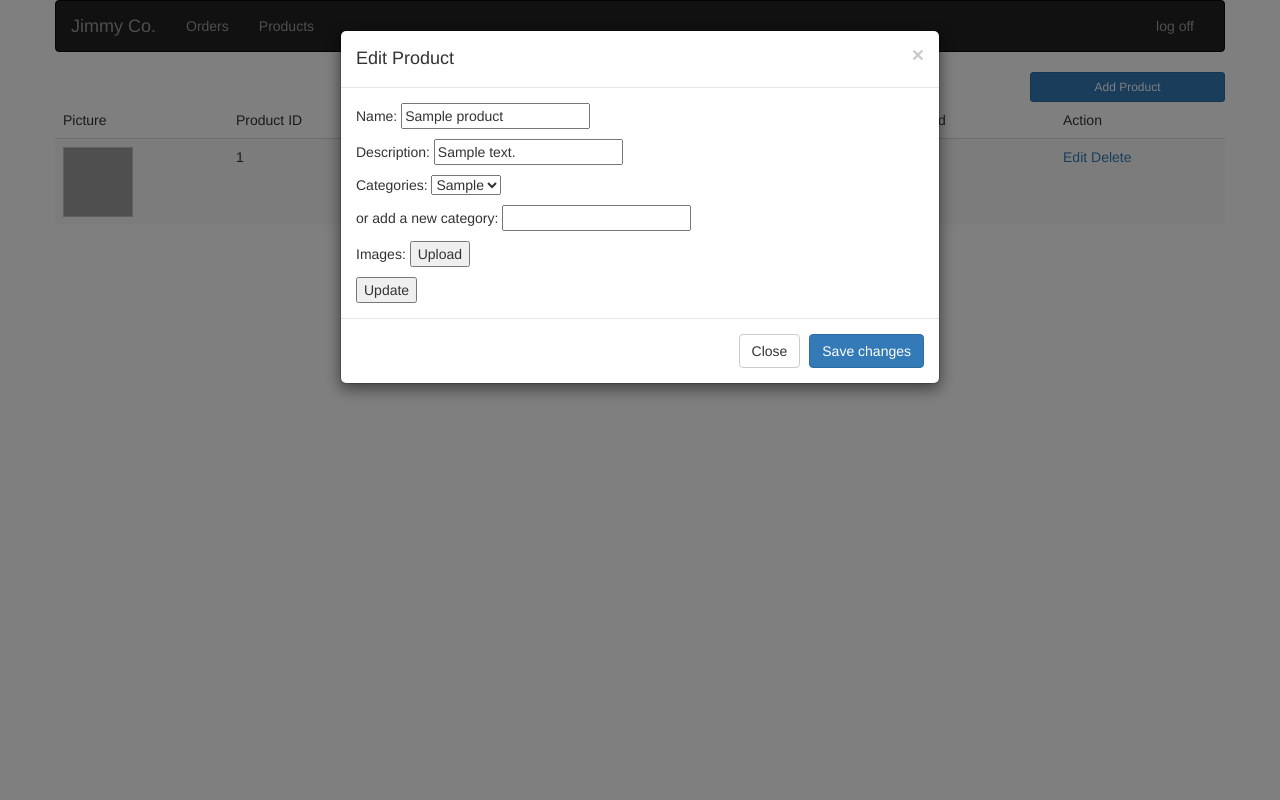
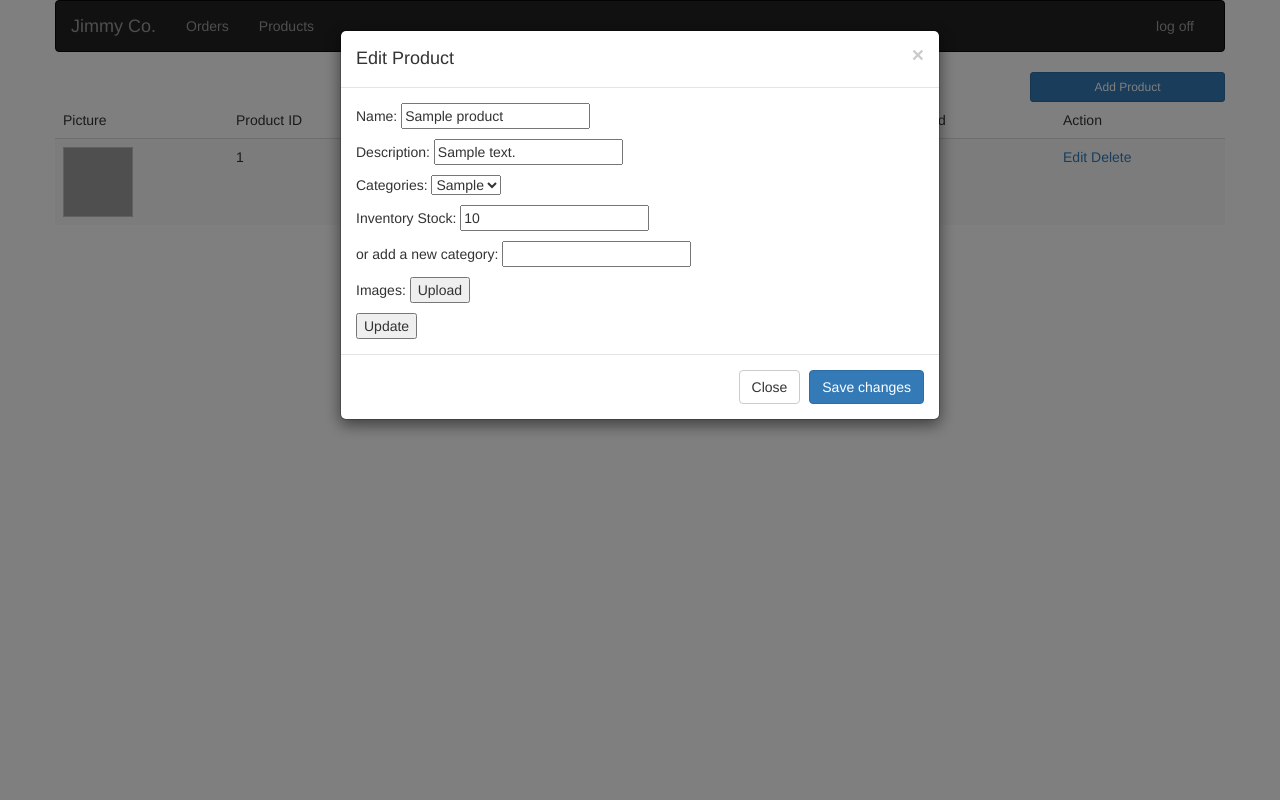
Before and after one commit to m272cels/cd_ecommerce, a CodeIgniter app: page /delete_product/1 in a window 1280 px wide, after a click on "Edit". Run offline with CodeIgniter, Linux system fonts and the light colour scheme; tables that the repository leaves empty or names only in its code hold one stand-in row (values such as "Sample post"); some libraries are stand-ins or nearby versions; grey boxes are pictures that could not be loaded.

Commit message:
working on edit products

```diff
--- a/ci_clean_version-master/application/config/database.php
+++ b/ci_clean_version-master/application/config/database.php
@@ -14,7 +14,7 @@ else
 {
 	$db['default']['hostname'] = 'localhost';
 	$db['default']['username'] = 'root';
-	$db['default']['password'] = '';
+	$db['default']['password'] = 'root';
 	$db['default']['database'] = 'dojo_ecommerce';
 }
 
--- a/ci_clean_version-master/application/config/routes.php
+++ b/ci_clean_version-master/application/config/routes.php
@@ -19,7 +19,7 @@ $route['updatecart'] = "carts/update";
 $route['admin'] = "products/show_admin_products";
 
 $route['dashboard'] = "orders/dashboard_orders";
-$route['edit_product/(:any)'] = "products/edit_product/$1";
+$route['edit_product/(:any)'] = "products/update_product/$1";
 $route['delete_product/(:any)'] = "products/delete_product/$1";
 
 //$route['updateorder/(:any)/(:any)'] = "orders/updatestatus/$1/$2";
--- a/ci_clean_version-master/application/controllers/products.php
+++ b/ci_clean_version-master/application/controllers/products.php
@@ -72,9 +72,11 @@ public function mainpage_products_json_popularity()
     $this->show_admin_products();
   }
 
-  public function edit_product($p_id)
+  public function update_product($p_id)
   {
-
+    $updated_product_info = $this->input->post();
+    var_dump(($updated_product_info));
+    $this->Product->update_product($updated_product_info);
   }
 
   public function add_review($p_id)
--- a/ci_clean_version-master/application/models/product.php
+++ b/ci_clean_version-master/application/models/product.php
@@ -66,9 +66,9 @@ class Product extends CI_Model {
         $values = array();
         return $this->db->query($query, $values);
     }
-
+    //MUST ADD MAIN PHOTO ID
     public function update_product($product) {
-        return $this->db->query("UPDATE products SET name = ?, description = ?, count_in_stock = ?, main_photo_id = ?, category_id = ?, updated_at = NOW()
+        return $this->db->query("UPDATE products SET name = ?, description = ?, count_in_stock = ?, category_id = ?, updated_at = NOW()
             WHERE id = ?",array());
     }
 
--- a/ci_clean_version-master/application/views/partials/admin_products.php
+++ b/ci_clean_version-master/application/views/partials/admin_products.php
@@ -15,7 +15,7 @@
             <td class="product"><?=$product['id']?></td>
             <td class="product_name" class="product"><?=$product['name']?></td>
             <input class="product_description" type="hidden" name="description" value="<?=$product['description']?>">
-            <td class="product"><?=$product['count_in_stock']?></td>
+            <td class="product_count"><?=$product['count_in_stock']?></td>
             <td class="product"><?=$product['sold']?></td>
             <td class="product">
                     <a class="edit" value="<?=$product['id']?>" href="#" data-toggle="modal" data-target="#editModal">Edit</a>
--- a/ci_clean_version-master/application/views/products/products.php
+++ b/ci_clean_version-master/application/views/products/products.php
@@ -34,11 +34,15 @@
         });
         $(document).on("click", ".edit", function() {
             var p_id = $(this).attr("value");
+            console.log(p_id);
             $("#p_id").val(p_id);
+            $("#edit").attr("action", "edit_product/"+p_id);
             var name = $(this).parent().siblings('.product_name').text();
             $("#input_name").val(name);
             var description = $(this).parent().siblings('.product_description').val();
             $("#input_description").val(description);
+            var stock_count = $(this).parent().siblings('.product_count').text();
+            $("#input_inventoryCount").val(stock_count);
         })
 
     })
@@ -63,7 +67,7 @@
               <h4 class="modal-title" id="myModalLabel">Edit Product </h4>
             </div>
             <div class="modal-body">
-              <form id="edit" action="/updatecart/" method="post">
+              <form id="edit" action="edit_product/(:any)" method="post">
                   <input id="p_id" type="hidden" name="product_id">
                   <p>Name: <input id="input_name" type="text" name="name"></p>
                   <p>Description: <input id="input_description" type="text" name="description"></p>
@@ -77,6 +81,7 @@
 ?>
                     </select>
                   </p>
+                  <p>Inventory Stock: <input id="input_inventoryCount" type="number" name="stock"></p>
                   <p>or add a new category: <input type="text" name="new_category"></p>
                   <p>Images: <button>Upload</button></p>
                   <input type="submit" value="Update">
```
